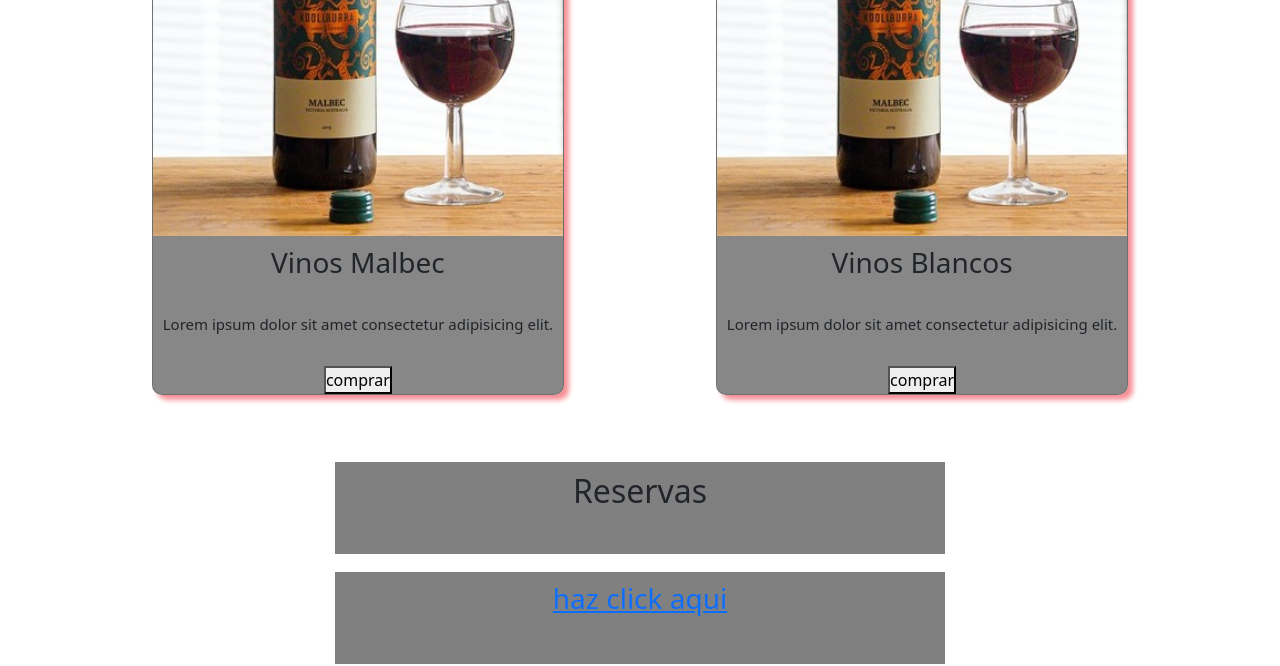
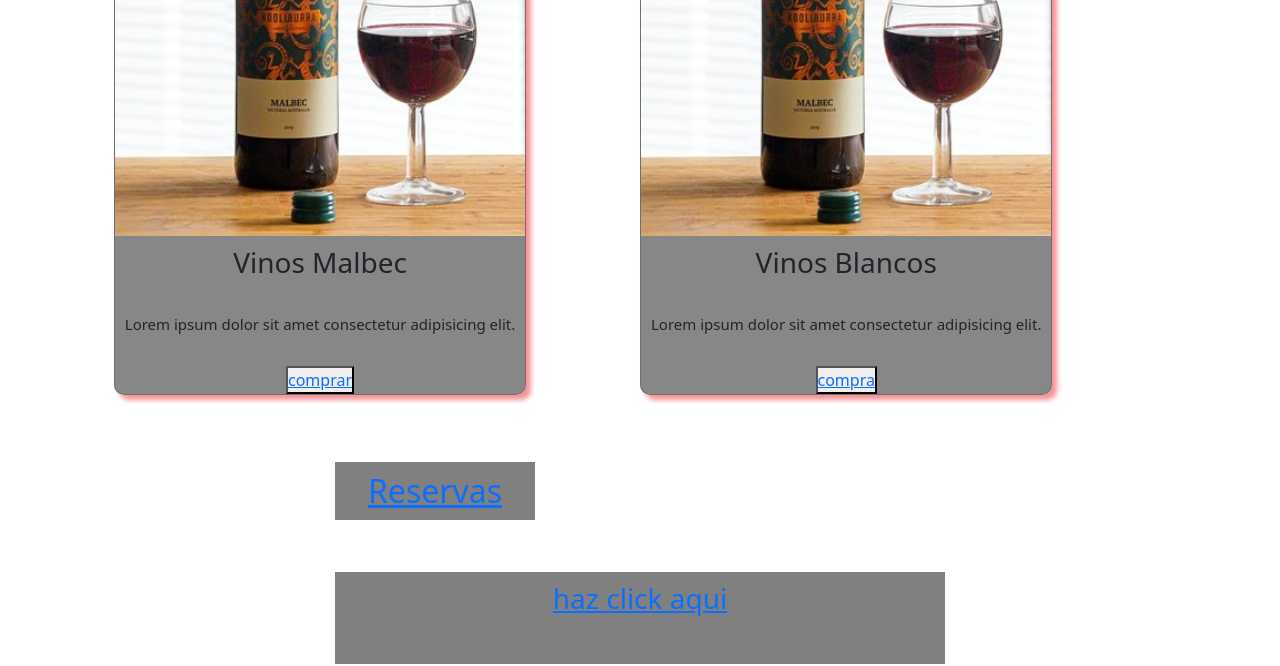
Before and after one commit to jfsalati/bodega-rufina, a plain HTML site: page index.html in a window 1280 px wide. Shown: the part 744-1410 px from the top of the page. Drawn offline with nearby package versions, Linux system fonts and the light colour scheme.

Commit message:
modifique el button

```diff
--- a/index.html
+++ b/index.html
@@ -38,8 +38,7 @@
                     <div>
                         <h3>Vinos Malbec</h3>
                         <p>Lorem ipsum dolor sit amet consectetur adipisicing elit.</p>
-                        <a href="../segunda-entrega/pages/productos.html"><button>comprar</button></a>
-                        <!-- <button><a href="../segunda-entrega/pages/productos.html">comprar</a></button> -->
+                        <button><a href="../segunda-entrega/pages/productos.html">comprar</a></button>
                     </div>
                 </div>
                 <div class="card item2">
@@ -47,8 +46,7 @@
                     <div>
                         <h3>Vinos Blancos</h3>
                         <p>Lorem ipsum dolor sit amet consectetur adipisicing elit.</p>
-                        <a href="../segunda-entrega/pages/productos.html"><button>comprar</button></a>
-                        <!-- <button><a href="../segunda-entrega/pages/productos.html">comprar</a></button> -->
+                        <button><a href="../segunda-entrega/pages/productos.html">compra
                     </div>
                 </div>
             </section>
```
